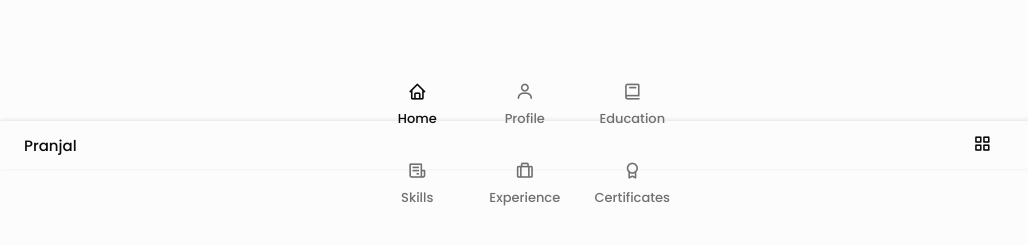
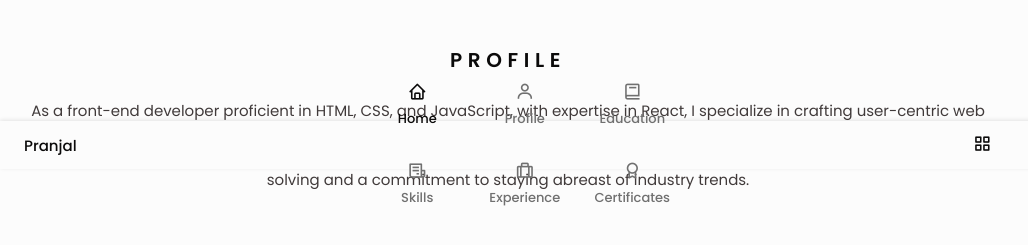
Before and after one commit to Pranjal-Jamuar/resume, a website: page index.html in a window 1280 px wide. Shown: the part 631-876 px from the top of the page, without its empty margins (0-1028 px from the left). Before the commit the page ends 800 px from the top, so only its background shows below. Drawn offline with nearby package versions, Linux system fonts and the light colour scheme.

Commit message:
Profile Section completed

```diff
--- a/index.html
+++ b/index.html
@@ -103,6 +103,7 @@
               </div>
             </div>
           </section>
+          <!-- Social -->
           <section class="social section">
             <h2 class="section-title">SOCIAL</h2>
 
@@ -125,6 +126,20 @@
               </a>
             </div>
           </section>
+          <!-- Profile -->
+          <section class="profile section" id="profile">
+            <h2 class="section-title">Profile</h2>
+
+            <p class="profile-desc">
+              As a front-end developer proficient in HTML, CSS, and JavaScript,
+              with expertise in React, I specialize in crafting user-centric web
+              applications. I excel in seamlessly integrating third-party APIs
+              to enhance functionality while ensuring cross-browser
+              compatibility and optimal performance. With a focus on delivering
+              elegant solutions, I bring a proactive approach to problem-solving
+              and a commitment to staying abreast of industry trends.
+            </p>
+          </section>
         </div>
 
         <div class="resume-right"></div>
--- a/public/assets/css/styles.css
+++ b/public/assets/css/styles.css
@@ -268,3 +268,8 @@ img {
   font-size: 1.2rem;
   margin-right: 0.25rem;
 }
+
+/* Profile */
+.profile-desc {
+  text-align: center;
+}
```
